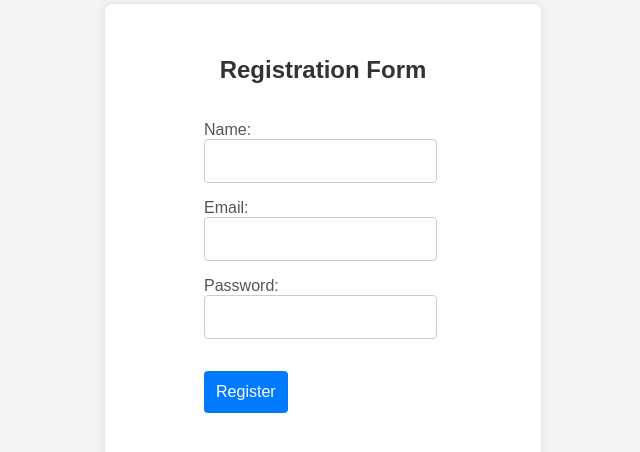
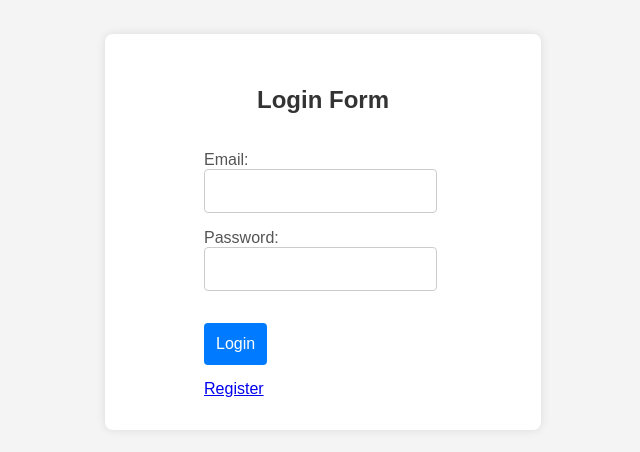
Before and after one commit to nataliaNikolova13/Sports-Tournament-Organizer, a React (Vite) app in the folder sport-tournament-frontend/sport-frontend/: page /login in a window 1280 px wide. Shown: the part 168-620 px from the top of the page, without its empty margins (349-989 px from the left). Built offline with nearby package versions, Linux system fonts and the light colour scheme.

Commit message:
login + router

```diff
--- a/sport-tournament-frontend/sport-frontend/package.json
+++ b/sport-tournament-frontend/sport-frontend/package.json
@@ -12,7 +12,8 @@
   "dependencies": {
     "axios": "^1.7.2",
     "react": "^18.2.0",
-    "react-dom": "^18.2.0"
+    "react-dom": "^18.2.0",
+    "react-router-dom": "^6.23.1"
   },
   "devDependencies": {
     "@types/react": "^18.2.66",
--- a/sport-tournament-frontend/sport-frontend/src/App.jsx
+++ b/sport-tournament-frontend/sport-frontend/src/App.jsx
@@ -3,12 +3,20 @@ import reactLogo from "./assets/react.svg";
 import viteLogo from "/vite.svg";
 import "./App.css";
 import RegistrationForm from "./forms/registration/Registration";
+import LoginForm from "./forms/login/Login";
+import { BrowserRouter as Router, Routes, Route, Link } from "react-router-dom";
 
 function App() {
   return (
-    <>
-      <RegistrationForm></RegistrationForm>
-    </>
+    <Router>
+      <Routes>
+        <Route path="/login" element={<LoginForm></LoginForm>}></Route>
+        <Route
+          path="/registration"
+          element={<RegistrationForm></RegistrationForm>}
+        ></Route>
+      </Routes>
+    </Router>
   );
 }
 
--- /dev/null
+++ b/sport-tournament-frontend/sport-frontend/src/forms/login/Login.css
@@ -0,0 +1,82 @@
+body {
+  font-family: Arial, sans-serif;
+  background-color: #f4f4f4;
+  display: flex;
+  justify-content: center;
+  align-items: center;
+  height: 100vh;
+  margin: 0;
+}
+
+.container {
+  background-color: #fff;
+  padding: 2rem;
+  border-radius: 8px;
+  box-shadow: 0 0 10px rgba(0, 0, 0, 0.1);
+  max-width: 400px;
+  width: 100%;
+}
+
+h2 {
+  margin-bottom: 10%;
+  font-size: 1.5rem;
+  color: #333;
+  text-align: center;
+}
+
+form {
+  display: flex;
+  flex-direction: column;
+  align-items: flex-start;
+  margin-left: 18%;
+}
+
+label {
+  margin-bottom: 0.5rem;
+  color: #555;
+  padding-right: 15%;
+}
+
+input {
+  padding: 0.75rem;
+  margin-bottom: 1rem;
+  border: 1px solid #ccc;
+  border-radius: 4px;
+  font-size: 1rem;
+  transition: border-color 0.3s;
+}
+
+input:focus {
+  border-color: #007bff;
+  outline: none;
+}
+
+button {
+  padding: 0.75rem;
+  background-color: #007bff;
+  color: #fff;
+  border: none;
+  border-radius: 4px;
+  font-size: 1rem;
+  cursor: pointer;
+  transition: background-color 0.3s;
+  margin-top: 5%;
+  margin-bottom: 5%;
+}
+
+button:hover {
+  background-color: #0056b3;
+}
+
+p {
+  margin-top: 1rem;
+  text-align: center;
+}
+
+p.error {
+  color: red;
+}
+
+p.success {
+  color: green;
+}
--- /dev/null
+++ b/sport-tournament-frontend/sport-frontend/src/forms/login/Login.jsx
@@ -0,0 +1,93 @@
+import React, { useState } from "react";
+import axios from "axios";
+import "./Login.css";
+import { Link } from "react-router-dom";
+
+const LoginForm = () => {
+  const initialFormState = {
+    email: "",
+    password: "",
+  };
+  const [formData, setFormData] = useState(initialFormState);
+
+  const [errors, setErrors] = useState({});
+  const [loginError, setLoginError] = useState("");
+
+  const handleChange = (e) => {
+    const { name, value } = e.target;
+    setFormData({
+      ...formData,
+      [name]: value,
+    });
+  };
+
+  const validate = () => {
+    const errors = {};
+    if (!formData.email) {
+      errors.email = "Email is required";
+    } else if (!/\S+@\S+\.\S+/.test(formData.email)) {
+      errors.email = "Email address is invalid";
+    }
+    if (!formData.password) errors.password = "Password is required";
+    return errors;
+  };
+
+  const handleSubmit = async (e) => {
+    e.preventDefault();
+    const validationErrors = validate();
+    if (Object.keys(validationErrors).length > 0) {
+      setErrors(validationErrors);
+    } else {
+      try {
+        const response = await axios.post(
+          "http://localhost:8080/auth/login",
+          formData
+        );
+        console.log("Form Data Submitted", response.data);
+        localStorage.setItem("token", response.data.token);
+        clear();
+      } catch (error) {
+        setLoginError("No such user");
+      }
+    }
+  };
+
+  const clear = () => {
+    setFormData(initialFormState);
+    setErrors({});
+    setLoginError("");
+  };
+
+  return (
+    <div className="container">
+      <h2>Login Form</h2>
+      <form onSubmit={handleSubmit}>
+        <div>
+          <label>Email:</label>
+          <input
+            type="email"
+            name="email"
+            value={formData.email}
+            onChange={handleChange}
+          />
+          {errors.email && <p className="error">{errors.email}</p>}
+        </div>
+        <div>
+          <label>Password:</label>
+          <input
+            type="password"
+            name="password"
+            value={formData.password}
+            onChange={handleChange}
+          />
+          {errors.password && <p className="error">{errors.password}</p>}
+        </div>
+        <button type="submit">Login</button>
+        {loginError && <p className="error">{loginError}</p>}
+        <Link to="/registration">Register</Link>
+      </form>
+    </div>
+  );
+};
+
+export default LoginForm;
```
Also changed, not shown: 1 other file (tests, documents, lock files or other folders).
